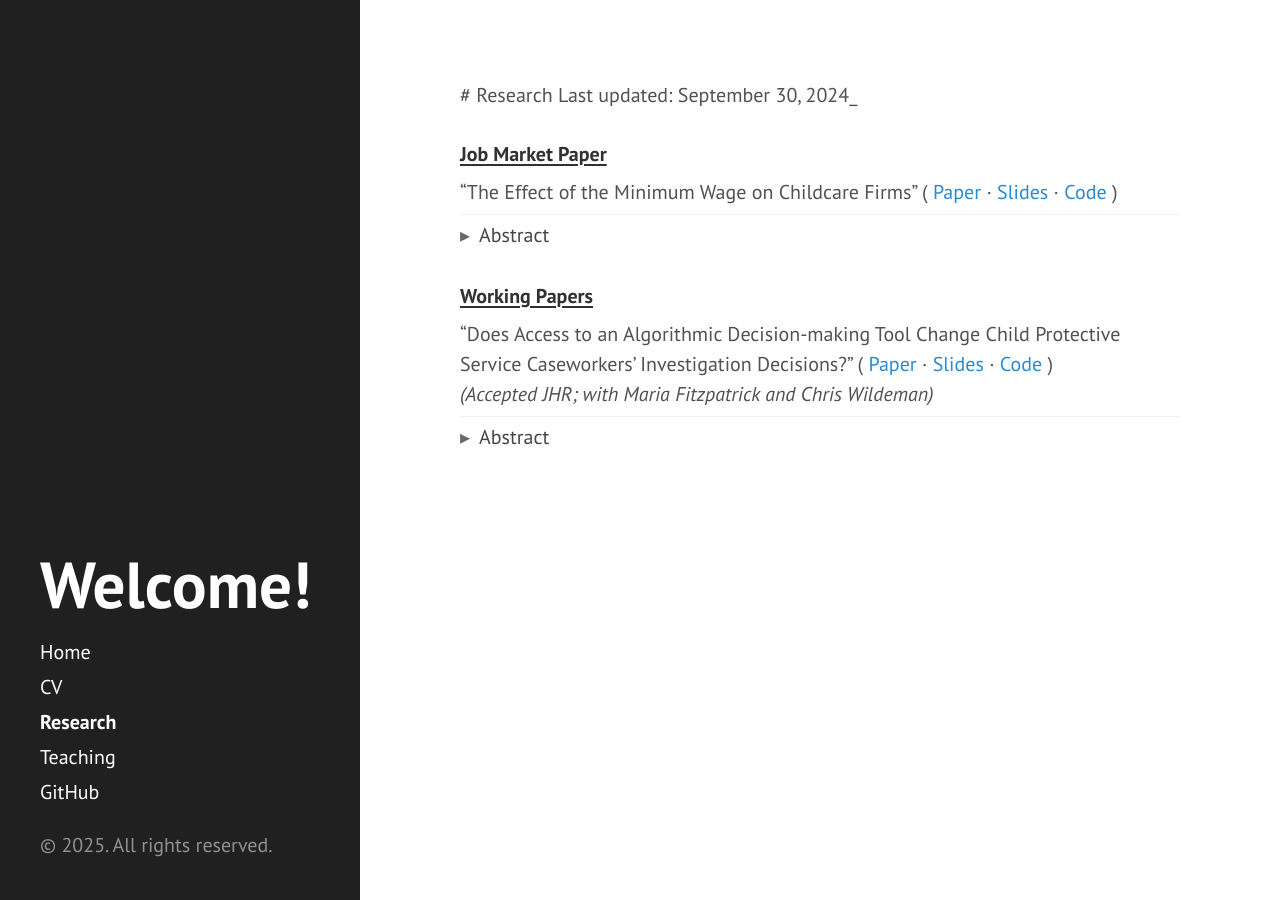
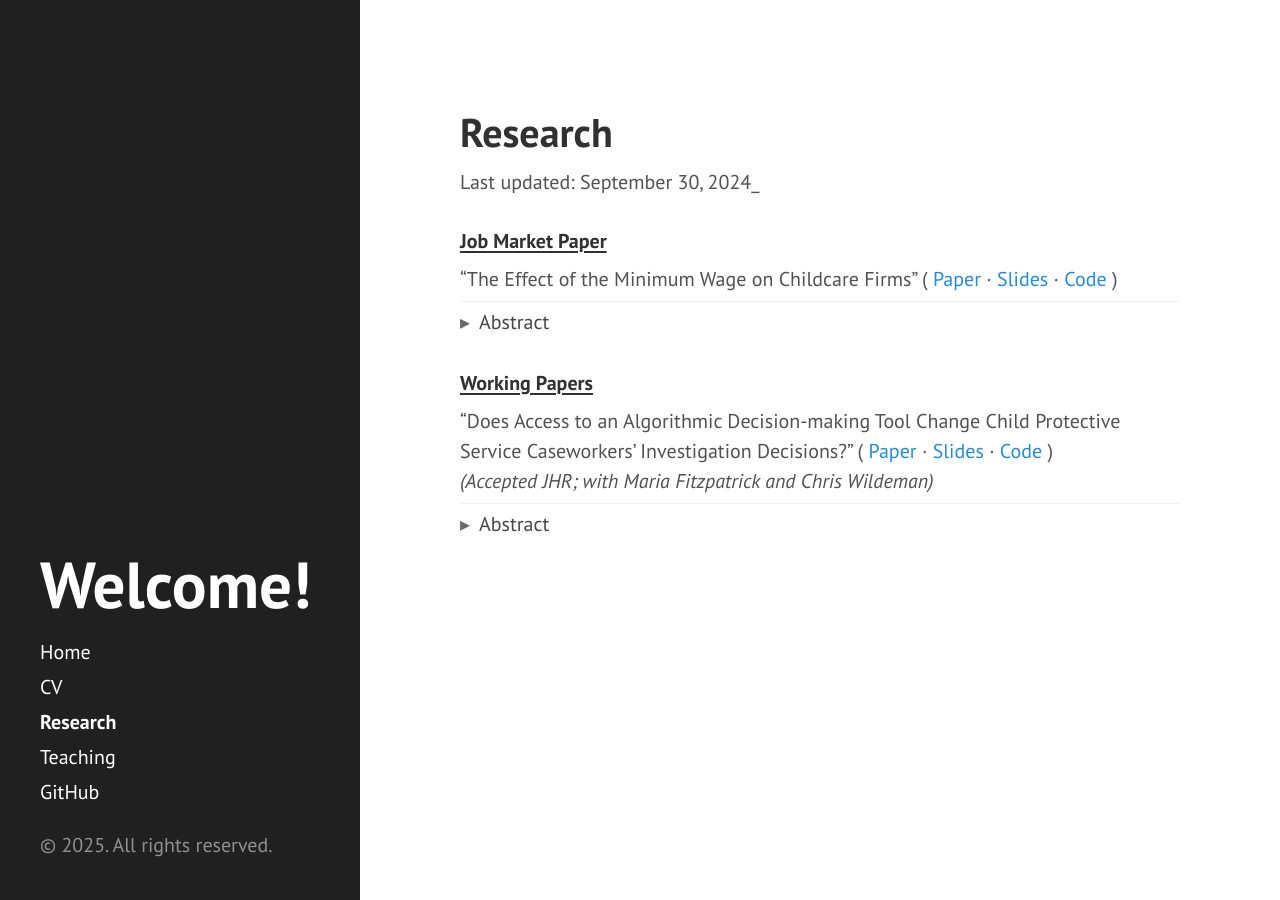
Before and after one commit to jwilhoite/jwilhoite.github.io, a Jekyll site: the page built from research.md, in a window 1280 px wide. Built offline with Jekyll 4.4.1, drawn with Linux system fonts in a browser that asks for light colours.

```diff
--- a/research.md
+++ b/research.md
@@ -5,9 +5,9 @@ permalink: /research/
 last_updated: 2024-09-30
 ---
 
+# Research
+
 <div class="research">
-
-# Research
 
 Last updated: {{ page.last_updated | date: "%B %d, %Y" }}_
 
```
